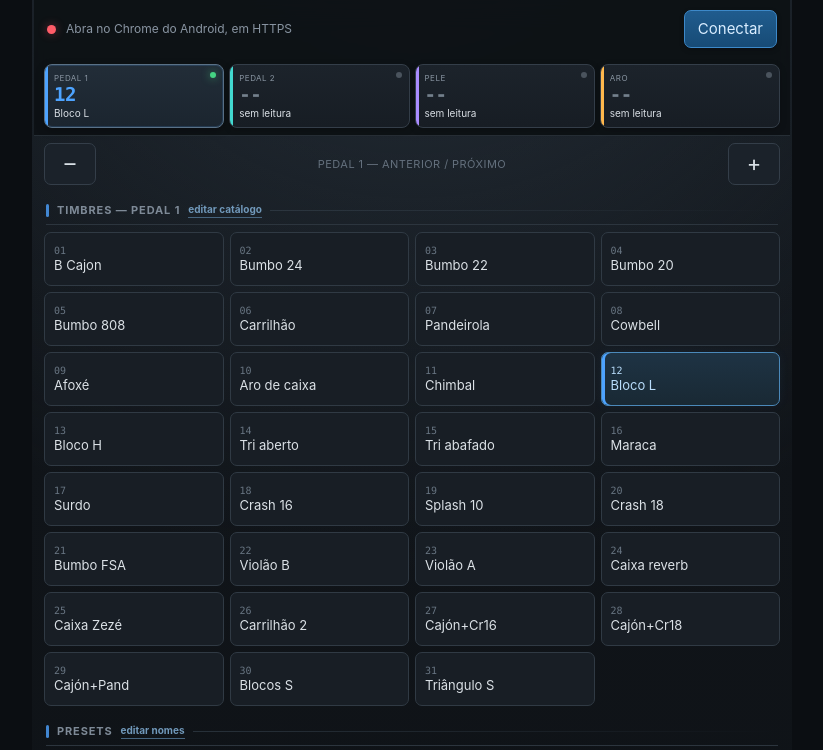
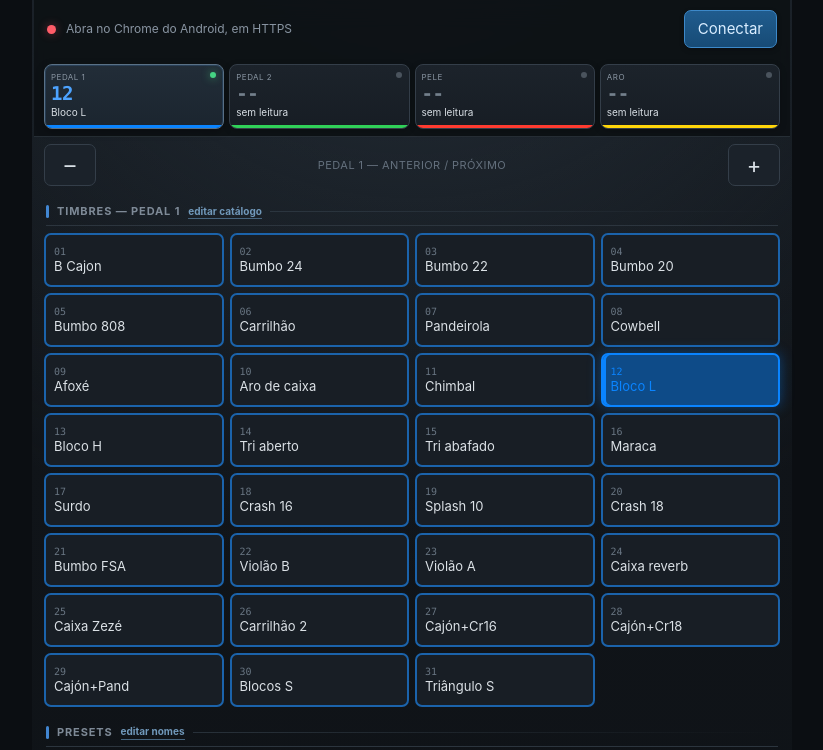
Before and after one commit to saulohenriquef/stompbox-remote, a plain HTML site: page index.html in a window 1280 px wide. Both pictures are taken after a click on the button "12 Bloco L". Shown: the top 750 px of the page, without its empty margins (228-1051 px from the left). Drawn offline with Linux system fonts and the light colour scheme.

Commit message:
Update index.html

```diff
--- a/index.html
+++ b/index.html
@@ -1,7 +1,7 @@
 <!doctype html>
 <!--
  ============================================================
- STOMPBOX REMOTE — v3.7 "Mixing Station + Repertório"
+ STOMPBOX REMOTE — v3.10 "Mixing Station + Repertório"
  ============================================================
  Página de controle BLE da StompBox pelo navegador (Web Bluetooth,
  Nordic UART). Roda no Chrome do Android via GitHub Pages; instalável
@@ -103,6 +103,28 @@
         O cartão do metrônomo (slot 5, só leitura) saiu da linha fixa e
         virou uma faixa própria logo abaixo, sem participar da seleção.
 
+ v3.8 — Grade de timbres ganhou a cor do slot ativo: a borda de cada
+        botão pega um tom da cor do slot (azul/verde/roxo/laranja, as
+        mesmas 4 já usadas nos cartões), e o timbre que já está armado
+        naquele slot fica com preenchimento escurecido na mesma cor —
+        dá pra ver de longe qual slot está selecionado e o que já está
+        nele, sem ler o texto. A faixa colorida do cartão de slot saiu
+        da lateral esquerda e foi para embaixo. Usa color-mix() do CSS
+        (suportado no Chrome do Android há vários anos).
+
+ v3.9 — Cores dos slots trocadas por tons fortes e bem separados entre
+        si: azul, verde, vermelho e amarelo (era azul/ciano/roxo/laranja).
+        O roxo saiu — estava parecido demais com o azul de relance. Como
+        as cores são uma variável CSS só (--slot1..--slot4), a troca vale
+        pra tudo que usa a cor do slot: a faixa do cartão, a borda e o
+        preenchimento da grade de timbres.
+
+ v3.10 — Balões de timbre mais fortes: borda de 1px foi para 2px (nos
+        dois estados), e a mistura de cor no color-mix() subiu — borda
+        de 35% pra 55% de cor, preenchimento do selecionado de 30% pra
+        48%. Estava escuro demais e a cor viva da v3.9 quase não
+        aparecia, como se tivesse jogado preto por cima.
+
  NOTA: ao publicar, subir também o sw.js com o número do cache
  trocado, senão o app instalado continua servindo a versão antiga.
  ============================================================
@@ -123,7 +145,7 @@
   --ink:#eef2f5;--dim:#8995a2;--muted:#64707d;
   --blue:#4da3ff;--cyan:#42d9d0;--green:#45d483;
   --amber:#ffb84d;--red:#ff5c68;--purple:#a98cff;
-  --slot1:#4da3ff;--slot2:#42d9d0;--slot3:#a98cff;--slot4:#ffb84d;
+  --slot1:#0a84ff;--slot2:#30d158;--slot3:#ff3b30;--slot4:#ffd60a;
   --r:8px;
   box-sizing:border-box;
   padding-top:env(safe-area-inset-top,0px);
@@ -174,12 +196,12 @@ button:active{transform:translateY(1px)}
 .slot{
   background:linear-gradient(180deg,#1c232b,#171d24);
   border:1px solid var(--line);border-radius:8px;
-  padding:7px 6px 6px 9px;text-align:left;display:block;
+  padding:7px 6px 9px 6px;text-align:left;display:block;
   min-height:64px;box-shadow:0 2px 7px rgba(0,0,0,.2);
   position:relative;overflow:hidden;
 }
 .slot::before{
-  content:"";position:absolute;left:0;top:0;bottom:0;width:3px;background:#4b5662;
+  content:"";position:absolute;left:0;right:0;bottom:0;height:3px;background:#4b5662;
 }
 .slot:nth-child(1)::before{background:var(--slot1)}
 .slot:nth-child(2)::before{background:var(--slot2)}
@@ -234,20 +256,24 @@ h2 button{
 }
 
 /* Timbres */
-.grid{display:grid;grid-template-columns:repeat(2,1fr);gap:6px}
+.grid{display:grid;grid-template-columns:repeat(2,1fr);gap:6px;--activeColor:var(--blue)}
 @media(min-width:420px){.grid{grid-template-columns:repeat(3,1fr)}}
 .tim{
-  background:#181e25;border:1px solid #303a44;border-radius:7px;
-  padding:8px 9px;text-align:left;position:relative;min-height:54px;
+  background:#181e25;
+  border:2px solid color-mix(in srgb, var(--activeColor) 55%, #303a44 45%);
+  border-radius:7px;
+  padding:7px 8px;text-align:left;position:relative;min-height:54px;
+  transition:border-color .12s;
 }
 .tim:active{background:#27313a}
 .tim .n{font-size:10px;color:#687582;display:block}
 .tim .t{font-size:13px;color:#dbe1e6;display:block;white-space:nowrap;overflow:hidden;text-overflow:ellipsis}
 .tim.cur{
-  border-color:#4b89ba;background:linear-gradient(180deg,#1e3344,#192934);
-  box-shadow:inset 3px 0 var(--blue),0 0 12px rgba(77,163,255,.06);
+  border-color:var(--activeColor);
+  background:color-mix(in srgb, var(--activeColor) 48%, #12161b 52%);
+  box-shadow:inset 3px 0 var(--activeColor),0 0 14px color-mix(in srgb, var(--activeColor) 40%, transparent 60%);
 }
-.tim.cur .n,.tim.cur .t{color:#b9ddfb}
+.tim.cur .n,.tim.cur .t{color:var(--activeColor)}
 .tim .badge{position:absolute;top:6px;right:7px;font-size:10px;color:#7891a7}
 
 /* Caixas / mixer */
@@ -527,7 +553,7 @@ dialog h3{margin:0 0 4px;font-size:15px;font-weight:600}
       <label for="reassert">Reafirmar o slot antes dos comandos V</label>
       <input type="checkbox" id="reassert" checked>
     </div>
-    <p class="note">StompBox Remote v3.7 · Mixing Station UI v2 · protocolo v29.0</p>
+    <p class="note">StompBox Remote v3.10 · Mixing Station UI v2 · protocolo v29.0</p>
   </div>
 </details>
 
@@ -627,6 +653,7 @@ const CAT_PADRAO = [
  'Caixa Zezé','Carrilhão 2','Cajón+Cr16','Cajón+Cr18','Cajón+Pand','Blocos S','Triângulo S'
 ];
 const SLOT_NAMES = {1:'Pedal 1', 2:'Pedal 2', 3:'Pele', 4:'Aro', 5:'Metrônomo'};
+const SLOT_COLORS = {1:'var(--slot1)', 2:'var(--slot2)', 3:'var(--slot3)', 4:'var(--slot4)'};
 
 const enc = new TextEncoder(), dec = new TextDecoder();
 let dev=null, rx=null, tx=null, wl=null;
@@ -827,6 +854,7 @@ function renderSlots(){
 
 function renderGrid(){
   const wrap = $('#grid');
+  wrap.style.setProperty('--activeColor', SLOT_COLORS[state.active] || 'var(--blue)');
   wrap.innerHTML = '';
   TIMBRES.forEach((nome, i) => {
     const n = i + 1;
```
